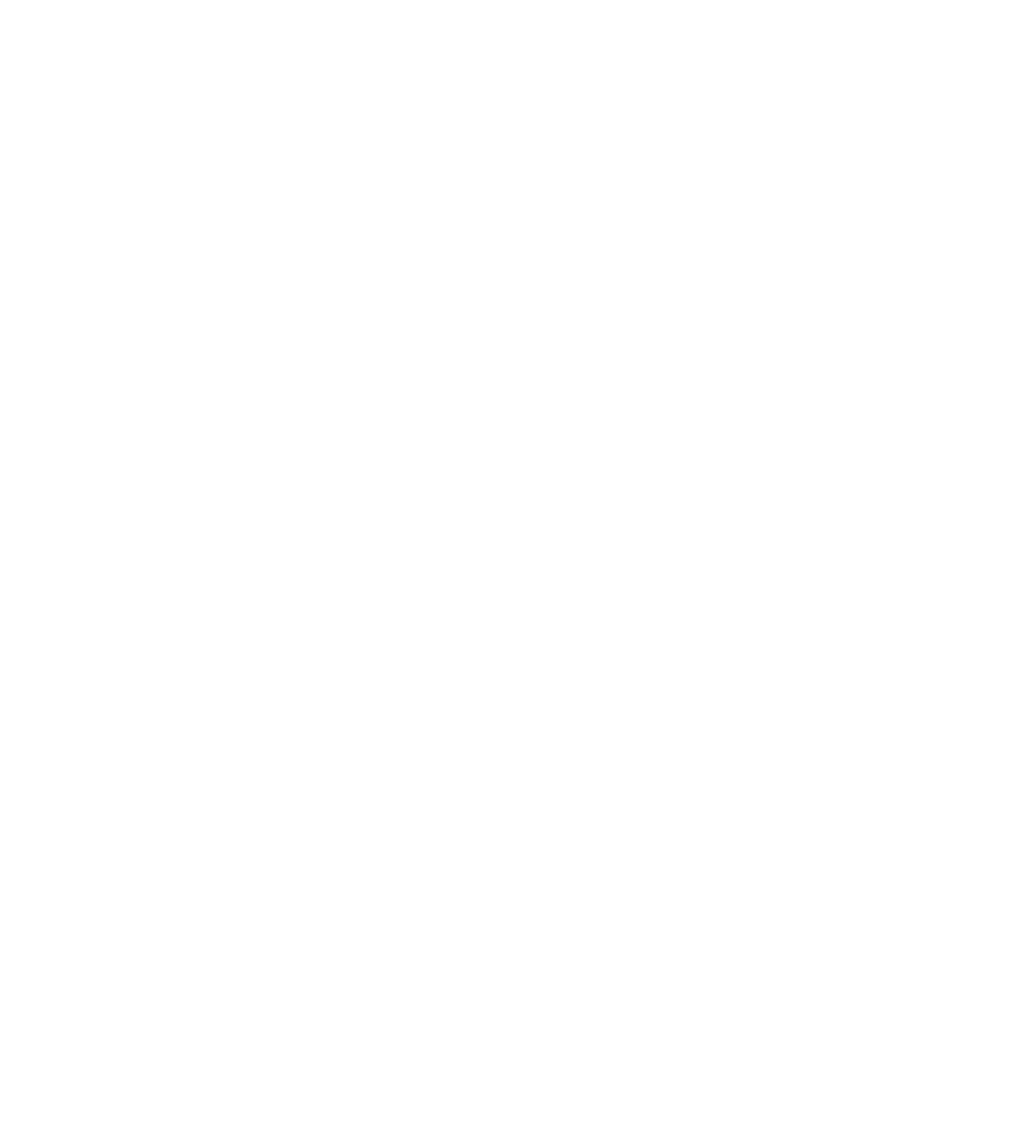
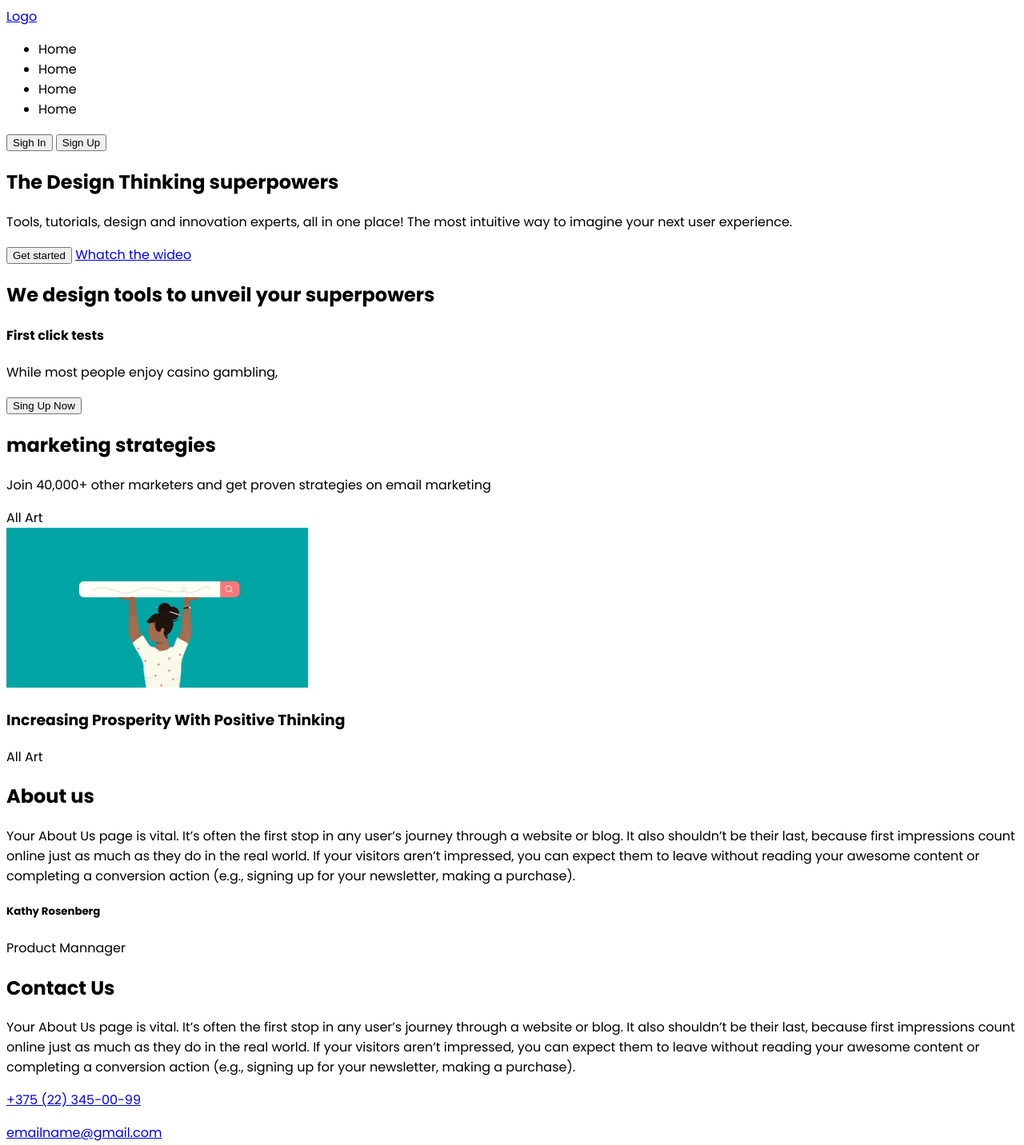
Before and after one commit to Gricyan/friday-live-codding, a plain HTML site: page index.html in a window 1280 px wide. Shown: the top 1432 px of the page at 80% size. Before the commit the page ends 800 px from the top, so only its background shows below. Drawn offline with Linux system fonts and the light colour scheme.

Commit message:
add: index.html whith layout

```diff
--- /dev/null
+++ b/css/style.css
@@ -0,0 +1,10 @@
+html {
+  font-size: 10px;
+  scroll-behavior: smooth;
+}
+
+body {
+  font-size: 1.6rem;
+  font-family: 'Open Sans', sans-serif;
+  font-family: 'Poppins', sans-serif;
+}
--- a/index.html
+++ b/index.html
@@ -6,10 +6,135 @@
   <meta http-equiv="X-UA-Compatible" content="IE=edge">
   <meta name="viewport" content="width=device-width, initial-scale=1.0">
   <title>Friday Live Coding</title>
+  <link rel="stylesheet" href="css/style.css">
+  <link rel="preconnect" href="https://fonts.googleapis.com">
+  <link rel="preconnect" href="https://fonts.gstatic.com" crossorigin>
+  <link href="https://fonts.googleapis.com/css2?family=Open+Sans:wght@400;700&family=Poppins:wght@400;700&display=swap" rel="stylesheet">
 </head>
 
 <body>
-
+  <header class="header">
+    <div class="wrapper">
+      <a href="#">Logo</a>
+      <nav class="header__navigation">
+        <ul class="navigation">
+          <li>Home</li>
+          <li>Home</li>
+          <li>Home</li>
+          <li>Home</li>
+        </ul>
+      </nav>
+      <div class="header__buttons">
+        <button class="button button_bordered">Sigh In</button>
+        <button class="button button_colored">Sign Up</button>
+      </div>
+    </div>
+  </header>
+  <section class="promo">
+    <div class="wrapper">
+      <div class="promo__content">
+        <h1>The Design Thinking superpowers</h1>
+        <p>Tools, tutorials, design and innovation experts, all in one place! The most intuitive way to imagine your next user experience.</p>
+        <div class="promo__buttons">
+          <button class="button button_colored">Get started</button>
+          <a href="#" class="link-button">
+            <span class="ico ico-play"></span> Whatch the wideo
+          </a>
+        </div>
+      </div>
+    </div>
+  </section>
+  <section class="tools">
+    <div class="wrapper">
+      <h2>We design tools to unveil your superpowers</h2>
+      <div class="layout-4-column">
+        <div class="tool">
+          <div class="tool__icon">
+            <span class="icon-square icon-square__lilium"></span>
+          </div>
+          <h4>First click tests</h4>
+          <p>While most people enjoy casino gambling,</p>
+        </div>
+      </div>
+      <div class="tools-button">
+        <button class="button button_colored">Sing Up Now</button>
+      </div>
+    </div>
+  </section>
+  <section class="strategies">
+    <div class="wrapper">
+      <h2>marketing strategies</h2>
+      <p class="strategies__description">Join 40,000+ other marketers and get proven strategies on email marketing</p>
+      <div class="strategies__tags">
+        <span class="tag tag__selected">All</span>
+        <span class="tag tag__bordered">Art</span>
+      </div>
+      <div class="layout-3-columns">
+        <div class="strategy block-shadowed">
+          <img src="assets/img/strategies/pic1.jpg" alt="strategy">
+          <h3>Increasing Prosperity With Positive Thinking</h3>
+          <div class="strategies__tags">
+            <span class="tag tag__selected">All</span>
+            <span class="tag tag__bordered">Art</span>
+          </div>
+        </div>
+      </div>
+    </div>
+  </section>
+  <section class="about-us">
+    <div class="wrapper">
+      <h2>About us</h2>
+      <p>Your About Us page is vital. It’s often the first stop in any user’s journey through a website or blog. It also shouldn’t be their last, because first impressions count online just as much as they do in the real world. If your visitors aren’t impressed,
+        you can expect them to leave without reading your awesome content or completing a conversion action (e.g., signing up for your newsletter, making a purchase).</p>
+      <div class="layout-3-columns">
+        <div class="employee block-shadowed">
+          <div class="employee__content">
+            <h5>Kathy Rosenberg</h5>
+            <p class="employee__title">Product Mannager</p>
+            <a href="mailto:kathyr@gmail.com"></a>
+          </div>
+        </div>
+      </div>
+    </div>
+  </section>
+  <section class="contact-us">
+    <div class="wrapper">
+      <h2>Contact Us</h2>
+      <div class="layout-2-columns">
+        <div class="contact-us__content">
+          <p>Your About Us page is vital. It’s often the first stop in any user’s journey through a website or blog. It also shouldn’t be their last, because first impressions count online just as much as they do in the real world. If your visitors aren’t
+            impressed, you can expect them to leave without reading your awesome content or completing a conversion action (e.g., signing up for your newsletter, making a purchase).</p>
+          <p><span class="ico ico_phone"></span> <a href="tel:+375223450099">+375 (22) 345-00-99</a></p>
+          <p><span class="ico ico_letter"></span> <a href="email:emailname@gmail.com">emailname@gmail.com</a></p>
+        </div>
+        <div class="contact-us__form">
+          <form action="" method="post">
+            <div class="layout-2-column">
+              <input type="text" name="name" placeholder="Name">
+              <input type="email" name="email" placeholder="Email">
+            </div>
+            <textarea name="question" cols="30" rows="10"></textarea>
+            <div class="contact-us__button">
+              <button type="submit" class="button colored-button">Send</button>
+            </div>
+          </form>
+        </div>
+      </div>
+    </div>
+  </section>
+  <footer class="footer">
+    <div class="wrapper">
+      <div class="layout-4-column">
+        <a href="#" class="logo">Logo</a>
+        <div class="footer-navigation">
+          <h4>Quick links</h4>
+          <ul class="footer-navigation__links">
+            <li><a href="#">About us</a></li>
+          </ul>
+        </div>
+      </div>
+    </div>
+  </footer>
 </body>
 
 </html>
```
Also changed, not shown: assets/img/strategies/pic1.jpg (added).
